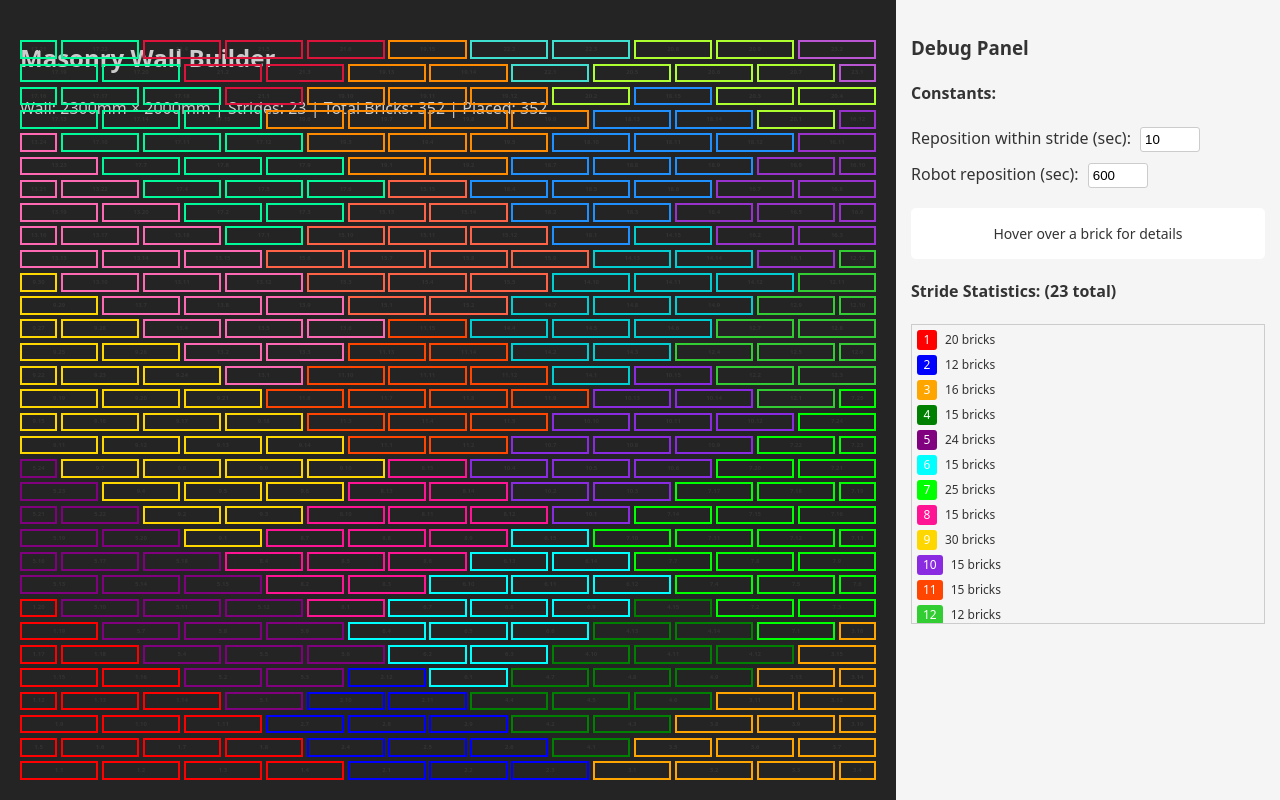
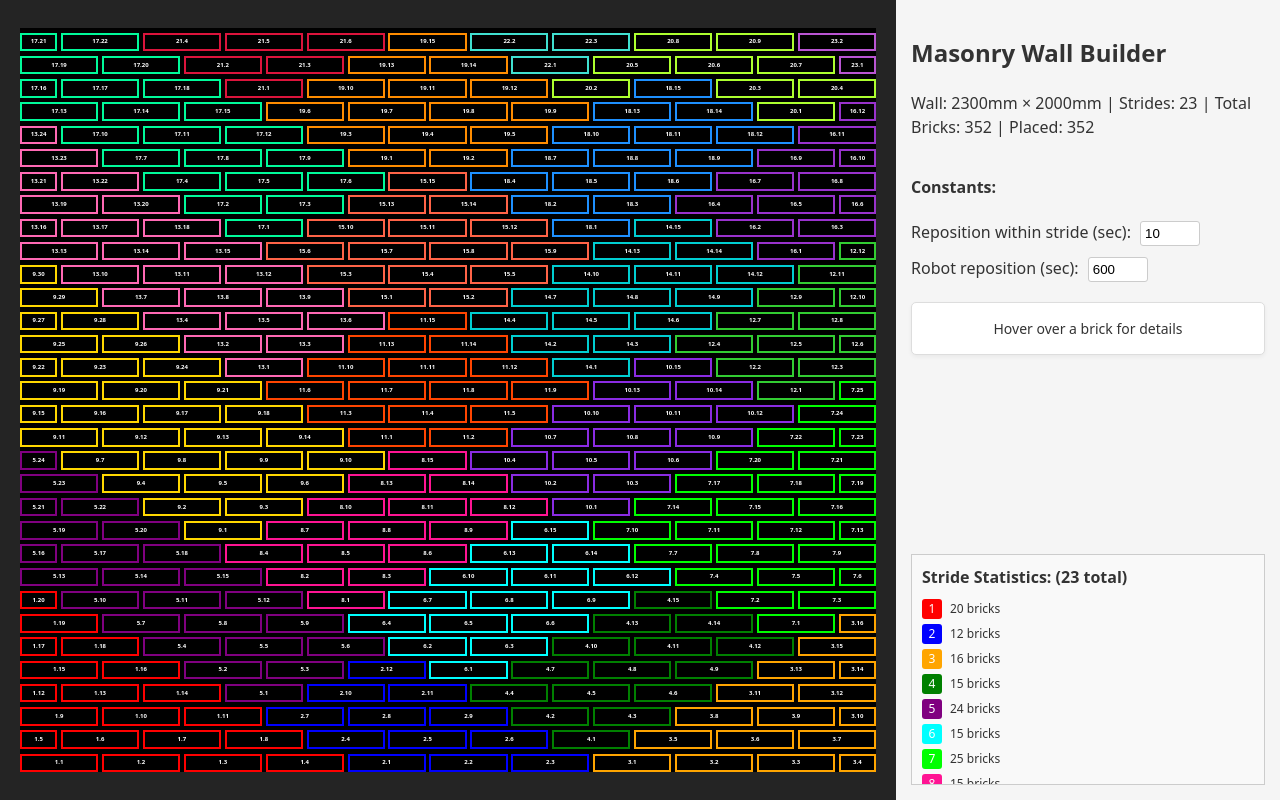
Before and after one commit to vpavlenko/masonry, a React (Vite) app: page / in a window 1280 px wide. Built offline with nearby package versions, Linux system fonts and the light colour scheme.

Commit message:
add envelope highlighting

```diff
--- a/src/components/MasonryWall.tsx
+++ b/src/components/MasonryWall.tsx
@@ -23,6 +23,14 @@ interface Brick {
   strideIndex: number;
   orderInStride: number;
   id: string;
+}
+
+interface StrideMeta {
+  minX: number;
+  minY: number;
+  maxX: number;
+  maxY: number;
+  // We might not need actual bricks here if we just need bounds for visualization
 }
 
 type Stride = Brick[];
@@ -86,6 +94,8 @@ const DebugColumn = styled.div`
   padding: 15px;
   overflow-y: auto;
   color: #333; // Default text color for debug panel
+  display: flex;
+  flex-direction: column; // To allow fixed positioning of elements at bottom
 
   h3,
   h4 {
@@ -100,14 +110,15 @@ const WallHeader = styled.div`
   margin-bottom: 20px;
   h2,
   p {
-    color: #ccc; // Light color for text on dark background if body is dark
+    color: #333; // Changed from #ccc as it's now on a light background
   }
 `;
 
 const WallDisplayContainer = styled.div`
   position: relative;
   // width and height are set dynamically via inline style based on wallScale
-  // No margin: 0 auto;
+  background-color: #000; // 3. Set background to black
+  margin: auto; // Center the wall if space allows after scaling
 `;
 
 const BrickDiv = styled.div<{
@@ -130,7 +141,7 @@ const BrickDiv = styled.div<{
   justify-content: center;
   font-size: ${(props) => props.fontSize}px;
   font-weight: bold;
-  color: #333; // Number color inside brick
+  color: white; // 3. Text color inside brick to white
   box-sizing: border-box;
   cursor: pointer;
   transition: background-color 0.2s ease-in-out;
@@ -159,6 +170,8 @@ const HoverInfoBox = styled.div`
   background-color: white;
   padding: 10px;
   border-radius: 5px;
+  border: 1px solid #ddd; // Added a subtle border
+  box-shadow: 0 2px 4px rgba(0, 0, 0, 0.05); // Added a subtle shadow
   p {
     margin: 5px 0;
     font-size: 14px;
@@ -166,6 +179,7 @@ const HoverInfoBox = styled.div`
   strong {
     color: #555;
   }
+  text-align: center;
 `;
 
 const StrideStatItem = styled.div`
@@ -186,8 +200,44 @@ const StrideColorSwatch = styled.span<{ bgColor: string }>`
   text-align: center;
 `;
 
+const StrideEnvelopeDiv = styled.div<{
+  left: number;
+  bottom: number;
+  width: number;
+  height: number;
+  strideColor: string;
+}>`
+  position: absolute;
+  left: ${(props) => props.left}px;
+  bottom: ${(props) => props.bottom}px;
+  width: ${(props) => props.width}px;
+  height: ${(props) => props.height}px;
+  background-image: ${(props) =>
+    `repeating-linear-gradient(45deg, transparent, transparent 5px, ${props.strideColor}55 5px, ${props.strideColor}55 10px)`}; // Hatching with transparency
+  pointer-events: none; // So it doesn't interfere with brick hover
+  z-index: 5; // Ensure it's above bricks but potentially below other UI if needed
+  box-sizing: border-box;
+  border: 1px dashed ${(props) => props.strideColor};
+`;
+
+const StrideStatsContainer = styled.div`
+  margin-top: auto; // Pushes this to the bottom if DebugColumn is flex-direction: column
+  max-height: 30%; // As per "bottom 30% of right pane" - can be adjusted
+  overflow-y: auto;
+  border: 1px solid #ccc;
+  padding: 10px;
+  background-color: #f9f9f9; // Slightly different background for distinction
+  h4 {
+    margin-top: 0;
+    margin-bottom: 10px;
+  }
+`;
+
 const MasonryWall: React.FC = () => {
   const [strides, setStrides] = useState<Stride[]>([]);
+  const [strideEnvelopes, setStrideEnvelopes] = useState<
+    Record<number, StrideMeta>
+  >({});
   const [hoveredBrick, setHoveredBrick] = useState<Brick | null>(null);
   const [repositionTime, setRepositionTime] = useState(10);
   const [robotRepositionTime, setRobotRepositionTime] = useState(600);
@@ -320,8 +370,12 @@ const MasonryWall: React.FC = () => {
       return totalActualSupportLength >= requiredSupportLength;
     };
 
-    const calculateWallStrides = (): Stride[] => {
+    const calculateWallStrides = (): {
+      strides: Stride[];
+      envelopes: Record<number, StrideMeta>;
+    } => {
       const calculatedStrides: Stride[] = [];
+      const calculatedEnvelopes: Record<number, StrideMeta> = {};
       const globallyPlacedBrickIds = new Set<string>();
       let strideIndexCounter = 0;
 
@@ -423,15 +477,29 @@ const MasonryWall: React.FC = () => {
           ...b,
         })); // Work with copies
 
+        if (finalCurrentStride.length > 0) {
+          // Calculate envelope only if stride is non-empty
+          let minX = Infinity,
+            minY = Infinity,
+            maxX = -Infinity,
+            maxY = -Infinity;
+
           finalCurrentStride.forEach((b) => {
             b.strideIndex = strideIndexCounter;
             globallyPlacedBrickIds.add(b.id);
+
+            const brickLength =
+              b.type === "full" ? FULL_BRICK_LENGTH : HALF_BRICK_LENGTH;
+            minX = Math.min(minX, b.x);
+            minY = Math.min(minY, b.y);
+            maxX = Math.max(maxX, b.x + brickLength);
+            maxY = Math.max(maxY, b.y + BRICK_HEIGHT); // Assuming BRICK_HEIGHT for the top of the brick
           });
           finalCurrentStride.forEach((brick, order) => {
             brick.orderInStride = order;
           });
 
-        if (finalCurrentStride.length > 0) {
+          calculatedEnvelopes[strideIndexCounter] = { minX, minY, maxX, maxY };
           calculatedStrides.push(finalCurrentStride);
           strideIndexCounter++;
         } else if (
@@ -442,27 +510,41 @@ const MasonryWall: React.FC = () => {
           // This part of the logic is now handled by the "count <=0" check above.
         }
       }
-      return calculatedStrides;
+      return { strides: calculatedStrides, envelopes: calculatedEnvelopes };
     };
 
-    const calculatedStrides = calculateWallStrides();
+    const { strides: calculatedStrides, envelopes: calculatedEnvelopes } =
+      calculateWallStrides();
     setStrides(calculatedStrides);
+    setStrideEnvelopes(calculatedEnvelopes);
   }, []);
 
   useEffect(() => {
     const updateScale = () => {
       if (wallColumnRef.current) {
-        const wallColumnWidth = wallColumnRef.current.offsetWidth;
+        const wallColumnElement = wallColumnRef.current;
         const padding = 40; // 20px left + 20px right padding in WallColumn
-        const availableWidthForWall = wallColumnWidth - padding;
-        if (WALL_WIDTH > 0 && availableWidthForWall > 0) {
-          const newScale = availableWidthForWall / WALL_WIDTH;
+
+        const availableWidth = wallColumnElement.offsetWidth - padding;
+        const availableHeight = wallColumnElement.offsetHeight - padding; // Assuming similar padding for height or just overall container height
+
+        if (
+          WALL_WIDTH > 0 &&
+          WALL_HEIGHT > 0 &&
+          availableWidth > 0 &&
+          availableHeight > 0
+        ) {
+          const scaleX = availableWidth / WALL_WIDTH;
+          const scaleY = availableHeight / WALL_HEIGHT;
+          const newScale = Math.min(scaleX, scaleY); // Use the smaller scale to fit both dimensions
           setWallScale(newScale);
+        } else {
+          setWallScale(0.1); // Fallback small scale
         }
       }
     };
 
-    updateScale(); // Initial scale
+    updateScale();
     // Debounced resize handler
     let resizeTimer: ReturnType<typeof setTimeout>;
     const handleResize = () => {
@@ -495,15 +577,6 @@ const MasonryWall: React.FC = () => {
   return (
     <AppContainer>
       <WallColumn ref={wallColumnRef}>
-        <WallHeader>
-          <h2>Masonry Wall Builder</h2>
-          <p>
-            Wall: {WALL_WIDTH}mm × {WALL_HEIGHT}mm | Strides: {strides.length} |
-            Total Bricks: {allBricksRef.current.length} | Placed:{" "}
-            {allRenderableBricks.length}
-          </p>
-        </WallHeader>
-
         <WallDisplayContainer
           style={{
             width: WALL_WIDTH * wallScale,
@@ -529,11 +602,37 @@ const MasonryWall: React.FC = () => {
               </BrickDiv>
             );
           })}
+          {hoveredBrick && strideEnvelopes[hoveredBrick.strideIndex] && (
+            <StrideEnvelopeDiv
+              left={strideEnvelopes[hoveredBrick.strideIndex].minX * wallScale}
+              bottom={
+                strideEnvelopes[hoveredBrick.strideIndex].minY * wallScale
+              }
+              width={
+                (strideEnvelopes[hoveredBrick.strideIndex].maxX -
+                  strideEnvelopes[hoveredBrick.strideIndex].minX) *
+                wallScale
+              }
+              height={
+                (strideEnvelopes[hoveredBrick.strideIndex].maxY -
+                  strideEnvelopes[hoveredBrick.strideIndex].minY) *
+                wallScale
+              }
+              strideColor={getStrideColor(hoveredBrick.strideIndex)}
+            />
+          )}
         </WallDisplayContainer>
       </WallColumn>
 
       <DebugColumn>
-        <h3>Debug Panel</h3>
+        <WallHeader>
+          <h2>Masonry Wall Builder</h2>
+          <p>
+            Wall: {WALL_WIDTH}mm × {WALL_HEIGHT}mm | Strides: {strides.length} |
+            Total Bricks: {allBricksRef.current.length} | Placed:{" "}
+            {allRenderableBricks.length}
+          </p>
+        </WallHeader>
         <DebugSection>
           <h4>Constants:</h4>
           <div style={{ marginBottom: "10px" }}>
@@ -565,8 +664,18 @@ const MasonryWall: React.FC = () => {
               <strong>ID:</strong> {hoveredBrick.id}
             </p>
             <p>
-              <strong>Position:</strong> ({hoveredBrick.x.toFixed(1)},{" "}
-              {hoveredBrick.y.toFixed(1)})
+              <strong>Bottom left:</strong> ({hoveredBrick.x.toFixed(1)}mm,{" "}
+              {hoveredBrick.y.toFixed(1)}mm)
+            </p>
+            <p>
+              <strong>Top right:</strong> (
+              {(
+                hoveredBrick.x +
+                (hoveredBrick.type === "full"
+                  ? FULL_BRICK_LENGTH
+                  : HALF_BRICK_LENGTH)
+              ).toFixed(1)}
+              mm, {(hoveredBrick.y + BRICK_HEIGHT).toFixed(1)}mm)
             </p>
             <p>
               <strong>Type:</strong> {hoveredBrick.type}
@@ -578,8 +687,8 @@ const MasonryWall: React.FC = () => {
               <strong>Order:</strong> {hoveredBrick.orderInStride + 1}
             </p>
             <p>
-              <strong>Build time:</strong> {calculateBrickTime(hoveredBrick)}{" "}
-              seconds
+              <strong>Build start time:</strong>{" "}
+              {calculateBrickTime(hoveredBrick)} seconds
             </p>
             <p>
               <strong>Color:</strong>
@@ -597,16 +706,8 @@ const MasonryWall: React.FC = () => {
           </HoverInfoBox>
         )}
 
-        <DebugSection style={{ marginTop: "20px" }}>
+        <StrideStatsContainer>
           <h4>Stride Statistics: ({strides.length} total)</h4>
-          <div
-            style={{
-              maxHeight: "300px",
-              overflowY: "auto",
-              border: "1px solid #ccc",
-              padding: "5px",
-            }}
-          >
           {strides.map((stride, index) => (
             <StrideStatItem key={index}>
               <StrideColorSwatch bgColor={getStrideColor(index)}>
@@ -616,8 +717,7 @@ const MasonryWall: React.FC = () => {
             </StrideStatItem>
           ))}
           {strides.length === 0 && <p>No strides calculated yet.</p>}
-          </div>
-        </DebugSection>
+        </StrideStatsContainer>
       </DebugColumn>
     </AppContainer>
   );
```
Lines whose indentation alone changed are shown as unchanged.
